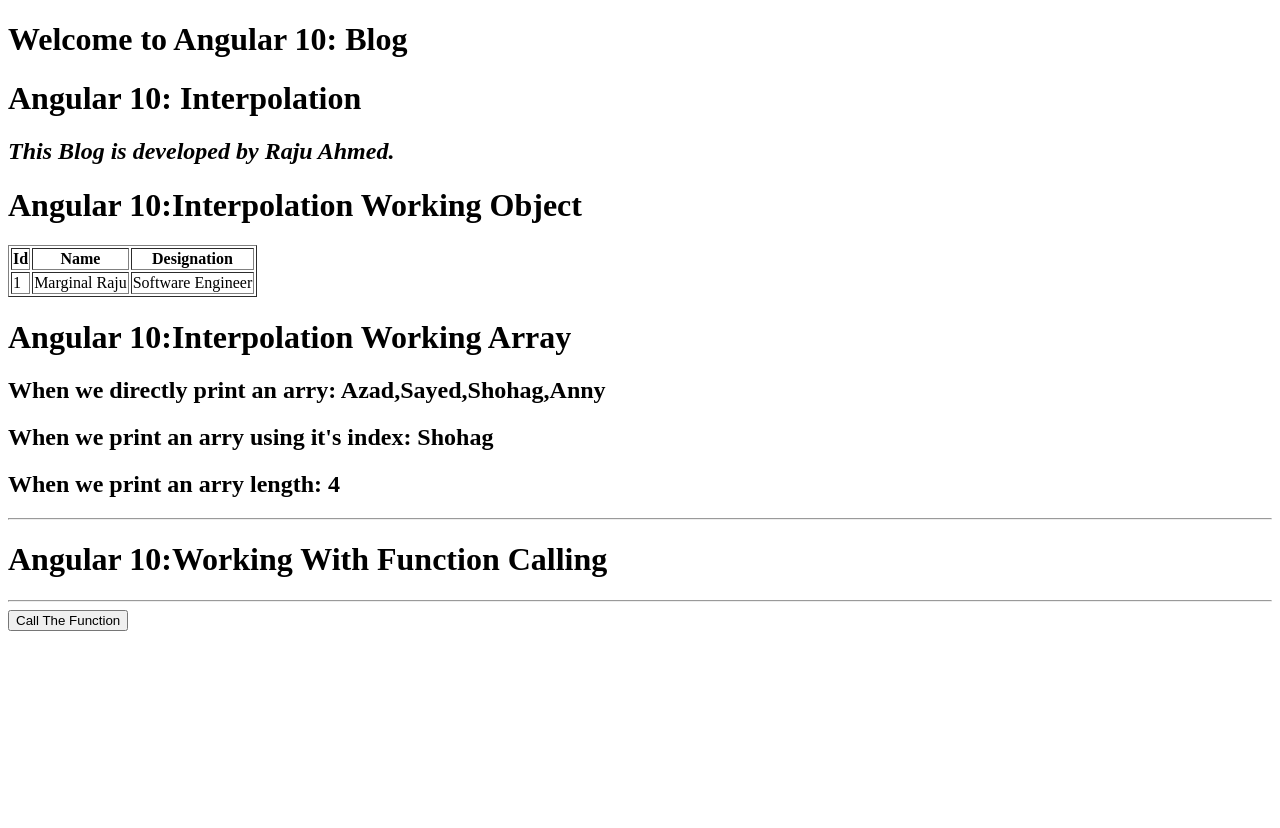
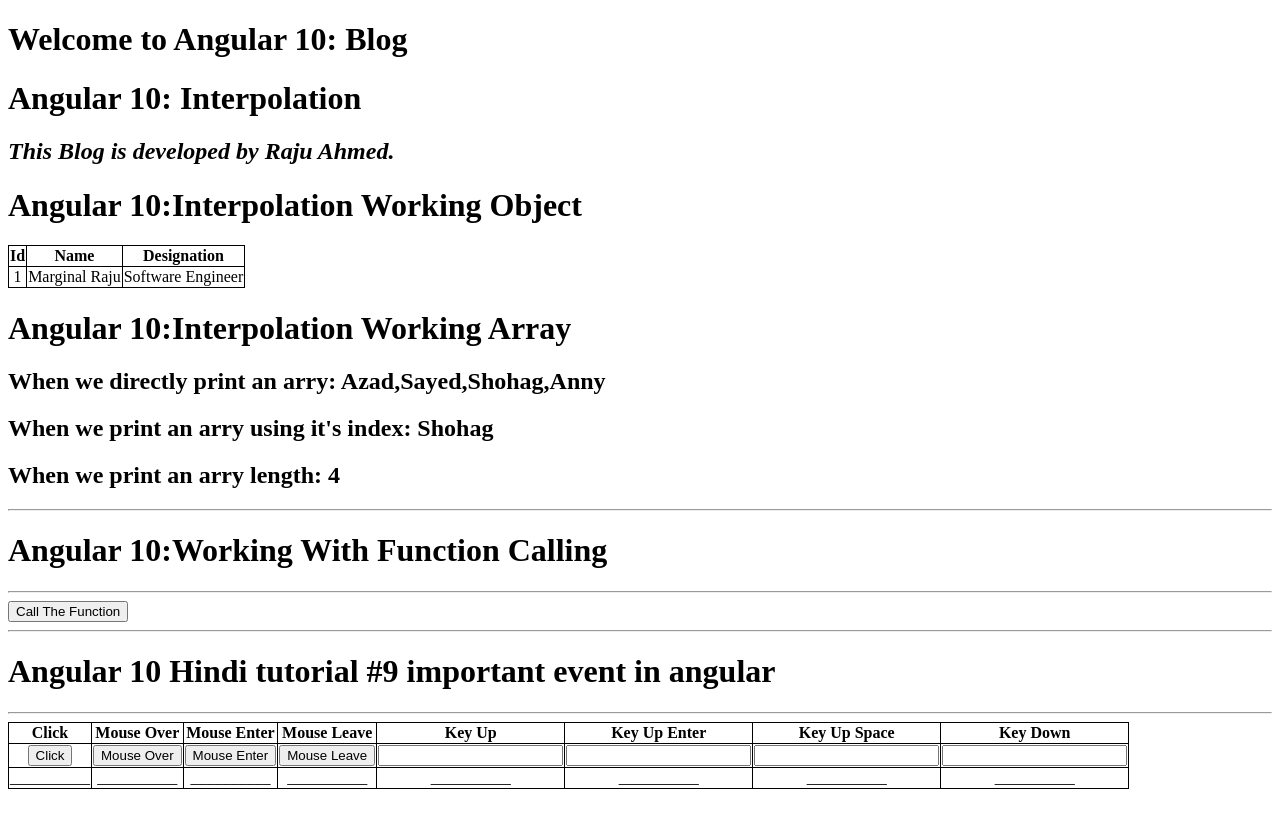
Before and after one commit to mrajuahmed/Angular10To11, an Angular app in the folder blog-angular/: page / in a window 1280 px wide. Shown: the top 828 px of the page. Before the commit the page ends 800 px from the top, so only its background shows below. Built offline with nearby package versions, Linux system fonts and the light colour scheme.

Commit message:
Angular 10 Hindi tutorial #9 important event in angular: done

```diff
--- a/blog-angular/src/app/app.component.html
+++ b/blog-angular/src/app/app.component.html
@@ -1,3 +1,15 @@
+<style>
+  table, td, th {
+  border: 1px solid black;
+  text-align: center;
+}
+
+table {
+
+  border-collapse: collapse;
+}
+</style>
+
 <h1>Welcome to Angular 10: {{title}}</h1>
 
 <h1>Angular 10: Interpolation</h1>
@@ -5,7 +17,7 @@
 
 
 <h1>Angular 10:Interpolation Working Object</h1>
-<table border="1" class="table">
+<table>
   <thead>
     <tr>
       <th>Id</th>
@@ -30,3 +42,67 @@
 <h1>Angular 10:Working With Function Calling</h1>
 <hr>
 <button (click)="firstButtonFunction()">Call The Function</button>
+<hr>
+<h1>Angular 10 Hindi tutorial #9 important event in angular</h1>
+<hr>
+<table >
+  <thead>
+    <tr>
+      <th>Click</th>
+      <th>Mouse Over</th>
+      <th>Mouse Enter</th>
+      <th>Mouse Leave</th>
+      <th>Key Up</th>
+      <th>Key Up Enter</th>
+      <th>Key Up Space</th>
+      <th>Key Down</th>
+    </tr>
+  </thead>
+  <tbody>
+    <tr>
+      <td>
+        <button (click)="myClickEvent('This is the click Event.')">Click</button>
+      </td>
+      <td>
+        <button (mouseover)="myMouseOverEvent('This is the Mouse Over Event.')">Mouse Over</button>
+      </td>
+      <td>
+        <button (mouseenter)="myMouseEnterEvent('This is the Mouse Enter Event.')">Mouse Enter</button>
+      </td>
+      <td>
+        <button (mouseleave)="myMouseLeaveEvent('This is the Mouse Leave Event.')">Mouse Leave</button>
+      </td>
+      <td>
+        <input type="text" #keyUpTextBox (keyup)="myKeyUpEvent(keyUpTextBox.value)">
+      </td>
+      <td>
+        <input type="text" #keyUpEnterTextBox (keyup.enter)="myKeyUpEnterEvent(keyUpEnterTextBox.value)">
+      </td>
+      <td>
+        <input type="text" #keyUpSpaceTextBox (keyup.space)="myKeyUpSpaceEvent(keyUpSpaceTextBox.value)">
+      </td>
+      <td>
+        <input type="text" #keyDownTextBox (keydown)="myKeyDownEvent(keyDownTextBox.value)">
+      </td>
+    </tr>
+    <tr>
+      <td>{{myClickEventValue}}</td>
+      <td>{{myMouseOverEventValue}}</td>
+      <td>{{myMouseEnterEventValue}}</td>
+      <td>{{myMouseLeaveEventValue}}</td>
+      <td>{{keyupEvntValue}}</td>
+      <td>{{myKeyUpEnterEventValue}}</td>
+      <td>{{myKeyUpSpaceEventValue}}</td>
+      <td>{{keyDownEvntValue}}</td>
+    </tr>
+  </tbody>
+</table>
+<br>
+<br>
+<br>
+<br>
+<br>
+<br>
+<br>
+<br>
+<br>
--- a/blog-angular/src/app/app.component.ts
+++ b/blog-angular/src/app/app.component.ts
@@ -17,7 +17,7 @@ export class AppComponent {
     Id:1,
     Name:"Marginal Raju",
     Designation:"Software Engineer"
-  }
+  };
 
   bloggerArray=['Azad','Sayed','Shohag','Anny'];
 
@@ -25,5 +25,46 @@ export class AppComponent {
     var message="Your First Function Was Successfully Binded With This Button ";
     console.warn(message);
     alert(message);
+  };
+  emptyValue="__________";
+  myClickEventValue=this.emptyValue;
+  myClickEvent(evt){
+    this.myClickEventValue=evt;
+    this.emptyValue=evt;
+  }
+
+  myMouseOverEventValue=this.emptyValue;
+  myMouseOverEvent(evt){
+    this.myMouseOverEventValue=evt;
+  }
+
+  myMouseEnterEventValue=this.emptyValue;
+  myMouseEnterEvent(evt){
+    this.myMouseEnterEventValue=evt;
+  }
+
+  myMouseLeaveEventValue=this.emptyValue;
+  myMouseLeaveEvent(evt){
+    this.myMouseLeaveEventValue=evt;
+  }
+
+  keyupEvntValue=this.emptyValue;
+  myKeyUpEvent(vle){
+    this.keyupEvntValue=vle;
+  }
+
+  myKeyUpEnterEventValue=this.emptyValue;
+  myKeyUpEnterEvent(evt){
+    this.myKeyUpEnterEventValue=evt;
+  }
+
+  myKeyUpSpaceEventValue=this.emptyValue;
+  myKeyUpSpaceEvent(evt){
+    this.myKeyUpSpaceEventValue=evt;
+  }
+
+  keyDownEvntValue=this.emptyValue;
+  myKeyDownEvent(evt){
+    this.keyDownEvntValue=evt;
   }
 }
--- a/blog-angular/tsconfig.json
+++ b/blog-angular/tsconfig.json
@@ -5,7 +5,8 @@
     "baseUrl": "./",
     "outDir": "./dist/out-tsc",
     "forceConsistentCasingInFileNames": true,
-    "strict": true,
+    //"strict": true,
+    "noImplicitAny": false,
     "noImplicitReturns": true,
     "noFallthroughCasesInSwitch": true,
     "sourceMap": true,
```
